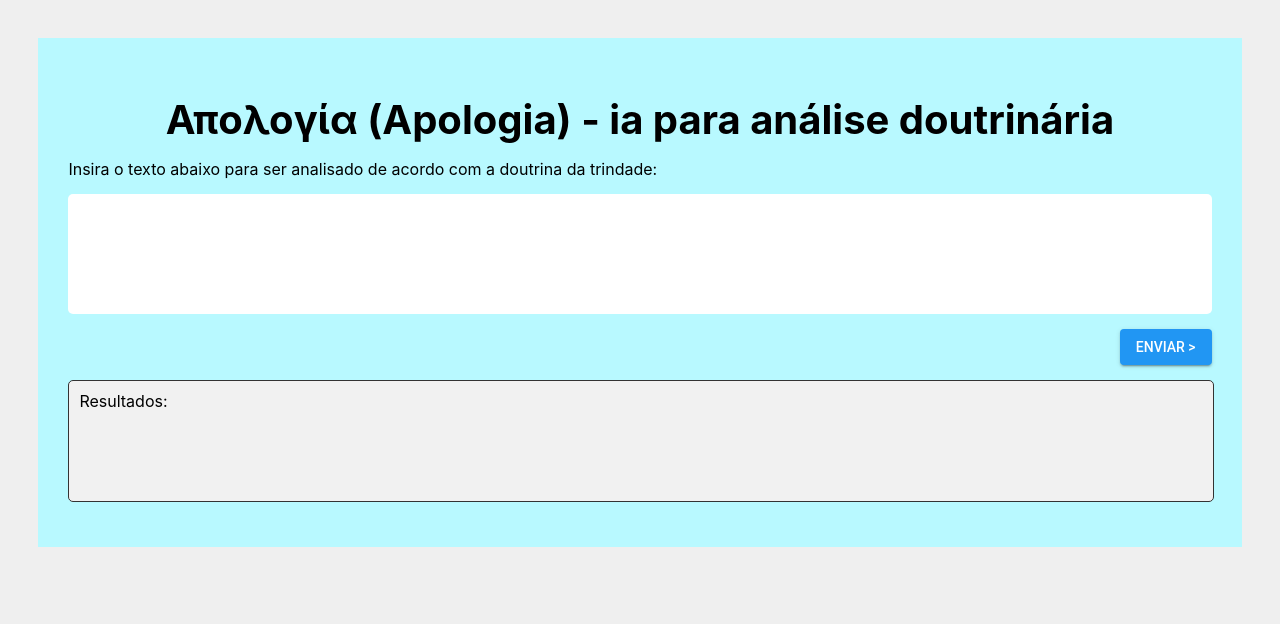
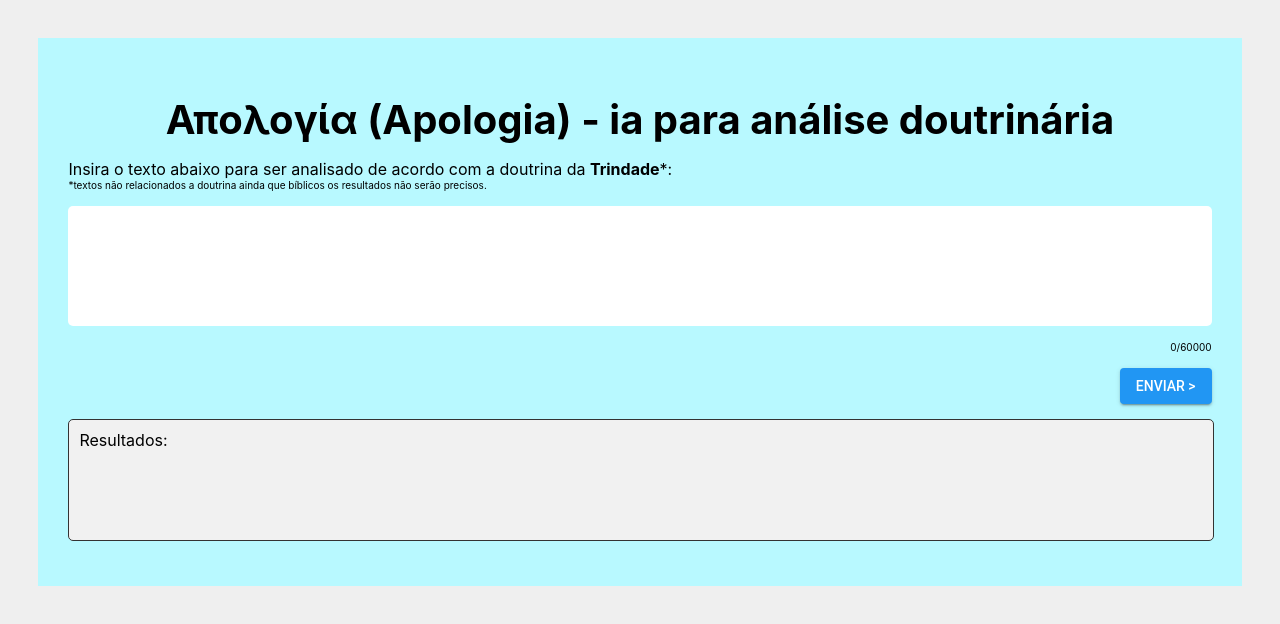
Before and after one commit to nicollite/tcc-ia-apologia, a React (Create React App) app in the folder frontend/: page / in a window 1280 px wide. Shown: the top 624 px of the page. Built offline with nearby package versions, Linux system fonts and the light colour scheme.

Commit message:
Add interface texts and text handle

```diff
--- a/frontend/src/App.css
+++ b/frontend/src/App.css
@@ -29,6 +29,19 @@
   font-size: 40px;
 }
 
+.main > label {
+  display: flex;
+  flex-flow: column nowrap;
+}
+
+.litle-text {
+  font-size: 10px;
+}
+
+.align-end {
+  align-self: flex-end;
+}
+
 textarea {
   width: calc(100% - 20px);
   min-height: 100px;
@@ -40,7 +53,6 @@ textarea {
 }
 
 .btn {
-  align-self: flex-end;
   position: relative;
   display: inline-block;
   box-sizing: border-box;
@@ -195,3 +207,7 @@ textarea {
   display: flex;
   justify-content: center;
 }
+
+.bold {
+  font-weight: bold;
+}
--- a/frontend/src/App.tsx
+++ b/frontend/src/App.tsx
@@ -1,12 +1,22 @@
-import React, { useState } from "react";
+import React, { useState, BaseSyntheticEvent } from "react";
 import Loader from "react-loader-spinner";
 import "./App.css";
 import { api } from "./services/api";
 
 function App() {
+  const maxTextLength = 60000;
+
   const [text, setText] = useState("");
   const [spinner, setSpinner] = useState(false);
   const [payload, setPayload] = useState([]);
+
+  function textHandler(e: BaseSyntheticEvent) {
+    const textArea = e.target as HTMLTextAreaElement;
+    const value = textArea.value.slice(0, maxTextLength);
+
+    if (textArea.value.length > maxTextLength) textArea.value = value;
+    setText(value);
+  }
 
   const requestApi = async () => {
     if (text.length === 0) return;
@@ -43,10 +53,21 @@ function App() {
       <div className="main">
         <h1>Απολογία (Apologia) - ia para análise doutrinária</h1>
         <label htmlFor="text">
-          Insira o texto abaixo para ser analisado de acordo com a doutrina da trindade:
+          <span>
+            Insira o texto abaixo para ser analisado de acordo com a doutrina da{" "}
+            <span className="bold">Trindade</span>*:
+          </span>
+          <span className="litle-text">
+            *textos não relacionados a doutrina ainda que bíblicos os resultados não serão precisos.
+          </span>
         </label>
-        <textarea id="text" onChange={e => setText(e.target.value)} />
-        <button className="btn" onClick={requestApi}>
+
+        <textarea id="text" onChange={textHandler} />
+        <span className="litle-text align-end">
+          {text.length}/{maxTextLength}
+        </span>
+
+        <button className="btn align-end" onClick={requestApi}>
           {"Enviar >"}
         </button>
         <div className="result">
```
